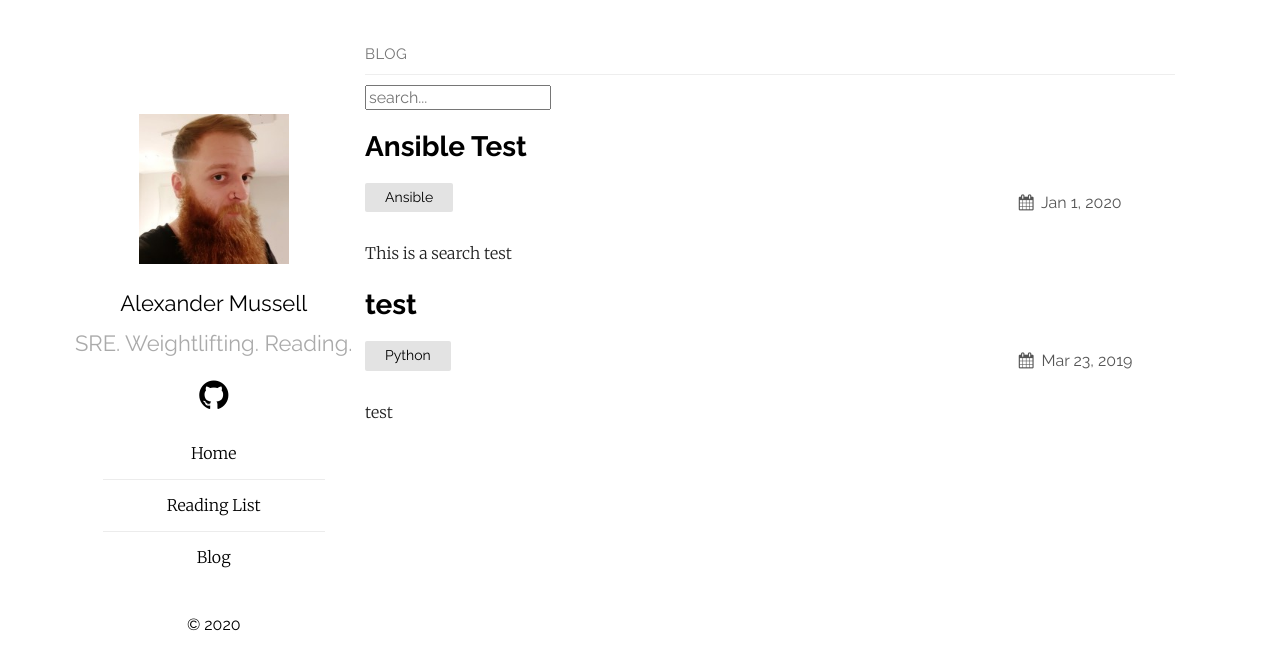
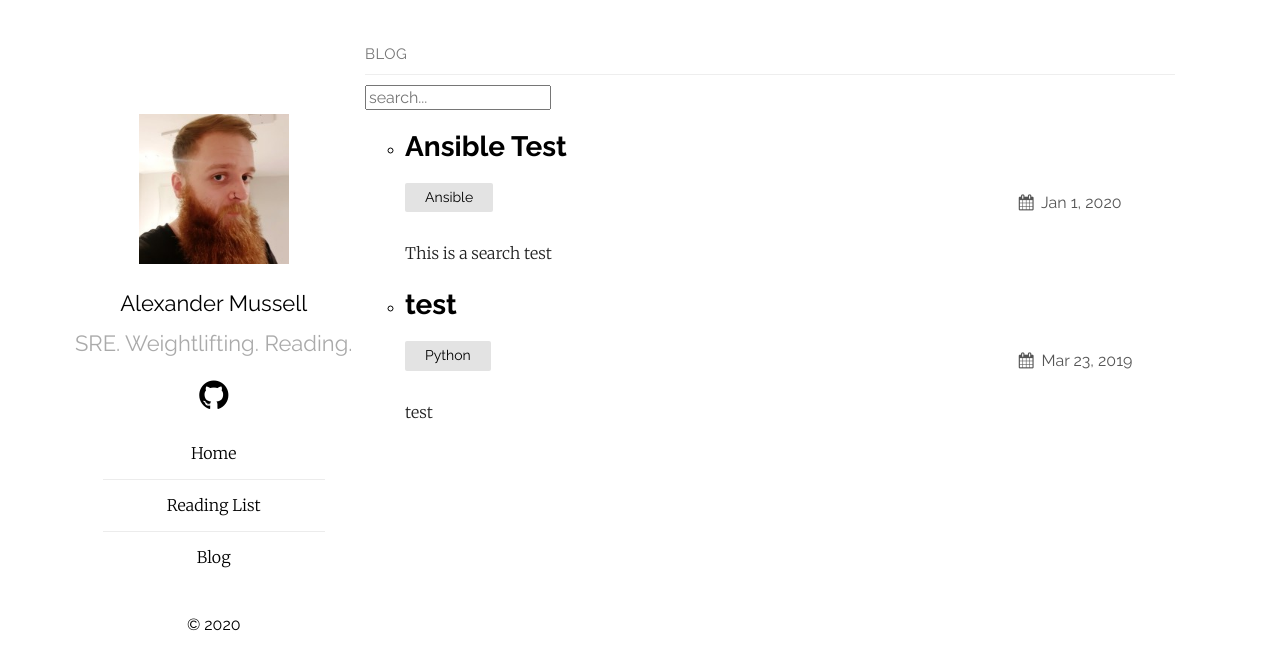
Before and after one commit to AlexMussell/alexmussell.github.io, a Jekyll site: the page built from blog.md, in a window 1280 px wide. Shown: the top 670 px of the page. Built offline with Jekyll 4.4.1, drawn with Linux system fonts in a browser that asks for light colours; comment, search, counter and statistics services are not loaded.

Commit message:
encapsulate for with results container

```diff
--- a/_layouts/blog.html
+++ b/_layouts/blog.html
@@ -8,7 +8,6 @@ layout: default
 
 {{ content }}
 
-{%- if site.posts.size > 0 -%}
 <ul class="base-layout">
   <li>
     <h1 id="page-label">Blog</h1>
@@ -18,10 +17,11 @@ layout: default
     <input type="text" id="search-input" placeholder="search...">
   </div>
 
-    <ul id="results-container">  </ul>
+  <ul id="results-container">
 
   {%- for post in site.posts -%}
     <li>
+
       {%- assign date_format = site.plainwhite.date_format | default: "%b %-d, %Y" -%}
       <a class="post-link" href="{{ post.url | relative_url }}">
         <h2 class="post-title">{{ post.title | escape }}</h2>
@@ -44,12 +44,11 @@ layout: default
     </li>
   {%- endfor -%}
   </ul>
-
+</ul>
 <!-- <p class="feed-subscribe"><svg class="svg-icon orange">
   <use xlink:href="{{ '/assets/minima-social-icons.svg#rss' | relative_url }}"></use>
 </svg><a href="{{ "/feed.xml" | relative_url }}">Subscribe</a></p> -->
-{%- endif -%}
-</ul>
+
 
 <script src="https://unpkg.com/simple-jekyll-search/dest/simple-jekyll-search.min.js"></script>
 <script src="/assets/js/search-script.js" type="text/javascript"></script>
```
Lines whose indentation alone changed are shown as unchanged.
